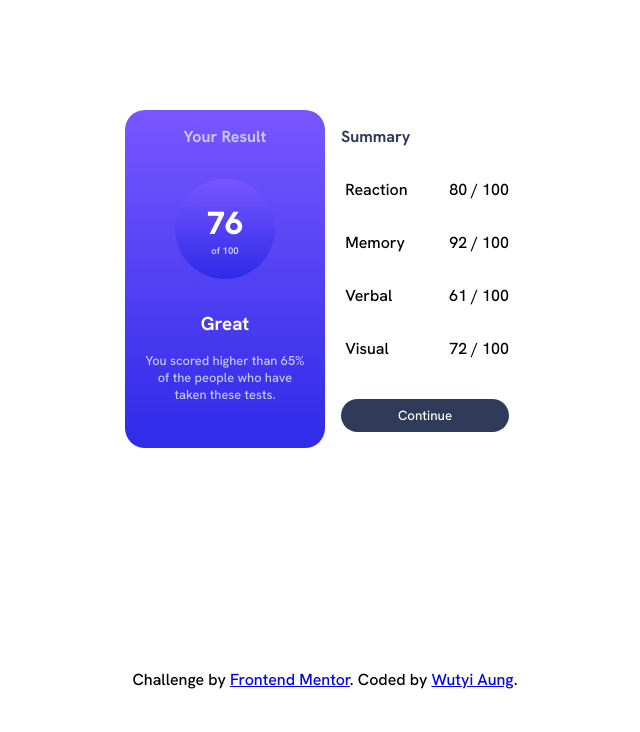
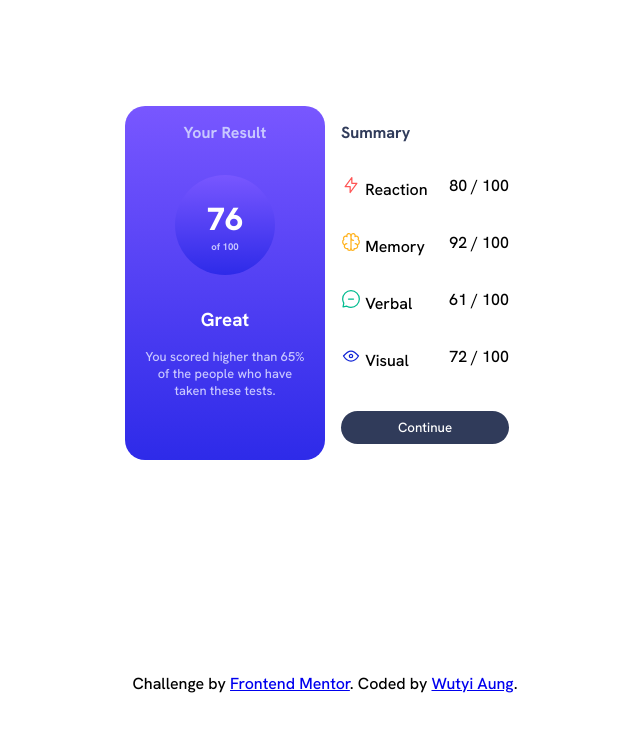
Before and after one commit to WutyiAung/result-challenge, a plain HTML site: page index.html in a window 1280 px wide. Shown: the whole page, without its empty margins (315-955 px from the left). Drawn offline with Linux system fonts and the light colour scheme.

Commit message:
Update index.html

```diff
--- a/index.html
+++ b/index.html
@@ -36,22 +36,22 @@
          <div class="flexbox-container">
 
           <div class="flexbox">
-            <p class="category"><img src="assets/images/icon-reaction.svg" alt="">  Reaction</p>
+            <p class="category"><img src="images/icon-reaction.svg" alt="">  Reaction</p>
             <p>80 / 100</p>
           </div>
 
           <div class="flexbox">
-           <p class="category"><img src="assets/images/icon-memory.svg" alt=""> Memory</p>
+           <p class="category"><img src="images/icon-memory.svg" alt=""> Memory</p>
            <p> 92 / 100</p>
          </div>
 
          <div class="flexbox">
-           <p class="category"><img src="assets/images/icon-verbal.svg" alt="">  Verbal</p>
+           <p class="category"><img src="images/icon-verbal.svg" alt="">  Verbal</p>
            <p> 61 / 100</p>
          </div>
 
          <div class="flexbox">
-           <p class="category"><img src="assets/images/icon-visual.svg" alt="">  Visual</p>
+           <p class="category"><img src="images/icon-visual.svg" alt="">  Visual</p>
            <p>72 / 100</p>
          </div>
          </div>
```
